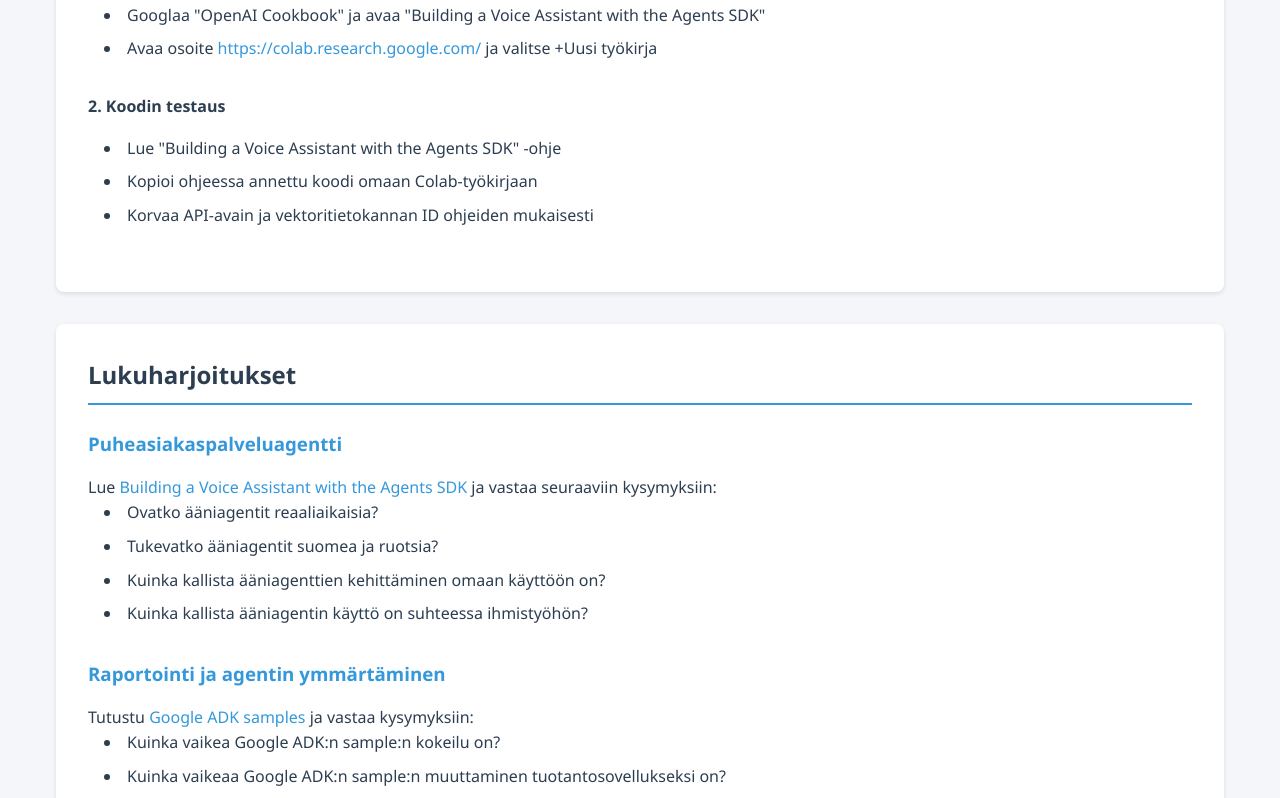
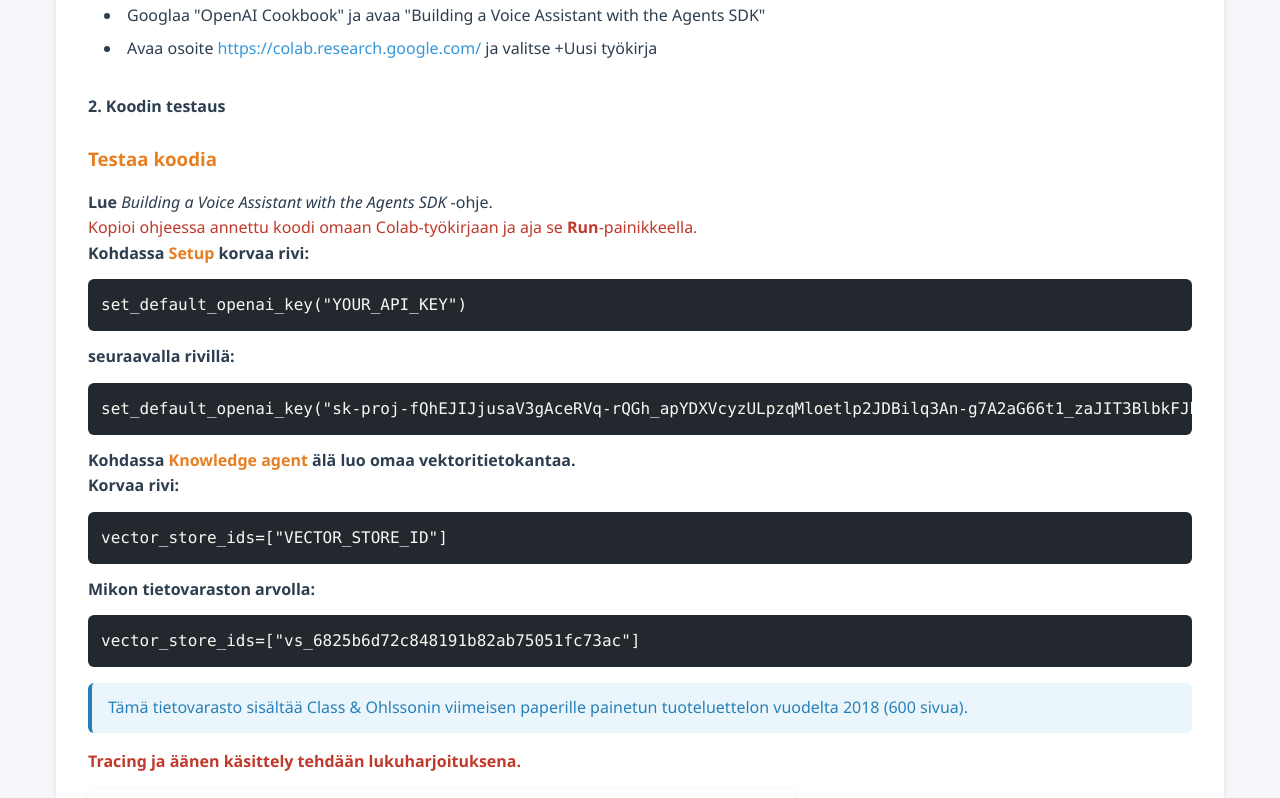
Before and after one commit to vuono-group/agentic-process-automation-training, a plain HTML site: page index.html in a window 1280 px wide. Shown: the part 406-1204 px from the top of the page. Drawn offline with Linux system fonts and the light colour scheme.

Commit message:
Update website files

```diff
--- a/index.html
+++ b/index.html
@@ -8,7 +8,7 @@
 </head>
 <body>
     <header>
-        <h1>Tekoälyagentit - Oppimateriaali</h1>
+        <h1>Opi oppimaan nopeasti kehittyvistä tekoälyagenteista</h1>
         <p class="subtitle">20.5.2025 – 90 min Oppimaan oppimisen koulutus</p>
     </header>
 
@@ -28,11 +28,24 @@
 
             <div class="step">
                 <h4>2. Koodin testaus</h4>
-                <ul>
-                    <li>Lue "Building a Voice Assistant with the Agents SDK" -ohje</li>
-                    <li>Kopioi ohjeessa annettu koodi omaan Colab-työkirjaan</li>
-                    <li>Korvaa API-avain ja vektoritietokannan ID ohjeiden mukaisesti</li>
-                </ul>
+                <h3 class="highlight">Testaa koodia</h3>
+                <p><b>Lue</b> <i>Building a Voice Assistant with the Agents SDK</i> -ohje.<br>
+                <span class="red">Kopioi ohjeessa annettu koodi omaan Colab-työkirjaan ja aja se <b>Run</b>-painikkeella.</span></p>
+                <p><b>Kohdassa <span class="highlight">Setup</span> korvaa rivi:</b></p>
+                <pre><code>set_default_openai_key("YOUR_API_KEY")</code></pre>
+                <p><b>seuraavalla rivillä:</b></p>
+                <pre><code>set_default_openai_key("sk-proj-fQhEJIJjusaV3gAceRVq-rQGh_apYDXVcyzULpzqMloetlp2JDBilq3An-g7A2aG66t1_zaJIT3BlbkFJhjnYmhljh1i8C15oYGoCAdu1BPHSWWeK4uL40JB85dLOlOBQxeS8zdeB70hthyZj2HWmfUJwwA")</code></pre>
+                <p><b>Kohdassa <span class="highlight">Knowledge agent</span> älä luo omaa vektoritietokantaa.</b></p>
+                <p><b>Korvaa rivi:</b></p>
+                <pre><code>vector_store_ids=["VECTOR_STORE_ID"]</code></pre>
+                <p><b>Mikon tietovaraston arvolla:</b></p>
+                <pre><code>vector_store_ids=["vs_6825b6d72c848191b82ab75051fc73ac"]</code></pre>
+                <p class="info">Tämä tietovarasto sisältää Class & Ohlssonin viimeisen paperille painetun tuoteluettelon vuodelta 2018 (600 sivua).</p>
+                <p class="red"><b>Tracing ja äänen käsittely tehdään lukuharjoituksena.</b></p>
+                <div class="tracing-section">
+                    <img src="Tracing_osuus.png" alt="Tracing-osuus esimerkki" style="max-width:100%;border-radius:8px;box-shadow:0 2px 8px rgba(0,0,0,0.08);margin:1em 0;">
+                    <p class="info"><b>Tracing:stä eteenpäin on vain luetun ymmärryksen harjoitus.</b></p>
+                </div>
             </div>
         </section>
 
@@ -41,8 +54,8 @@
 
             <div class="exercise">
                 <h3>Puheasiakaspalveluagentti</h3>
-                <p>Lue <a href="https://cookbook.openai.com/examples/agents_sdk/app_assistant_voice_agents" target="_blank">Building a Voice Assistant with the Agents SDK</a> ja vastaa seuraaviin kysymyksiin:</p>
-                <ul>
+                <p>Lue <a href="https://cookbook.openai.com/examples/agents_sdk/app_assistant_voice_agents" target="_blank">Building a Voice Assistant with the Agents SDK</a> Tracing ja äänen käsittely osuudet ja vastaa seuraaviin kysymyksiin:</p>
+                <ul class="question-list">
                     <li>Ovatko ääniagentit reaaliaikaisia?</li>
                     <li>Tukevatko ääniagentit suomea ja ruotsia?</li>
                     <li>Kuinka kallista ääniagenttien kehittäminen omaan käyttöön on?</li>
@@ -51,11 +64,20 @@
             </div>
 
             <div class="exercise">
-                <h3>Raportointi ja agentin ymmärtäminen</h3>
-                <p>Tutustu <a href="https://github.com/google/adk-samples" target="_blank">Google ADK samples</a> ja vastaa kysymyksiin:</p>
-                <ul>
+                <h3>Raportointipalvelu agentin dokumentaation lukuharjoitus</h3>
+                <p><b>Lukuharjoitus: Raportointipalvelua tuottavan agentin dokumentaation ymmärtämisestä</b></p>
+                <p>Lue <a href="https://github.com/google/adk-samples" target="_blank">Google ADK samples</a> -esittely ja vastaa alla oleviin kysymyksiin:</p>
+                <ul class="question-list">
                     <li>Kuinka vaikea Google ADK:n sample:n kokeilu on?</li>
                     <li>Kuinka vaikeaa Google ADK:n sample:n muuttaminen tuotantosovellukseksi on?</li>
+                </ul>
+                <p>Lue seuraava Google ADK sample -kuvaus ja vastaa alla oleviin kysymyksiin:<br>
+                <a href="https://github.com/google/adk-samples/tree/main/agents/data-science" target="_blank">https://github.com/google/adk-samples/tree/main/agents/data-science</a></p>
+                <ul class="question-list">
+                    <li>Mistä sanoista lyhenne NL2SQL muodostuu?</li>
+                    <li>Mikä on Vertex AI ja mihin tuoteryhmään se kuuluu?</li>
+                    <li>Mitä ovat AI-agentin testit Google Agent Development Kit -esimerkissä?</li>
+                    <li>Mitä tarkoittavat AI-agentin evaluaatiot samassa esimerkissä?</li>
                 </ul>
             </div>
         </section>
--- a/styles.css
+++ b/styles.css
@@ -111,3 +111,44 @@
         padding: 0 0.5rem;
     }
 }
+
+.highlight {
+    color: #e67e22;
+    font-weight: bold;
+}
+
+.red {
+    color: #c0392b;
+}
+
+pre {
+    background: #23272e;
+    color: #f8f8f2;
+    padding: 1em;
+    border-radius: 6px;
+    overflow-x: auto;
+    margin: 1em 0;
+    font-size: 1em;
+}
+
+code {
+    font-family: 'Fira Mono', 'Consolas', 'Menlo', monospace;
+    font-size: 1em;
+}
+
+.info {
+    color: #2980b9;
+    background: #eaf6fb;
+    border-left: 4px solid #2980b9;
+    padding: 0.75em 1em;
+    margin: 1em 0;
+    border-radius: 6px;
+    font-size: 1em;
+}
+
+.question-list {
+    margin-left: 2em;
+    margin-bottom: 1.5em;
+    line-height: 1.7;
+    list-style-type: disc;
+}
```
Also changed, not shown: Tracing_osuus.png (added), 2 other files.
